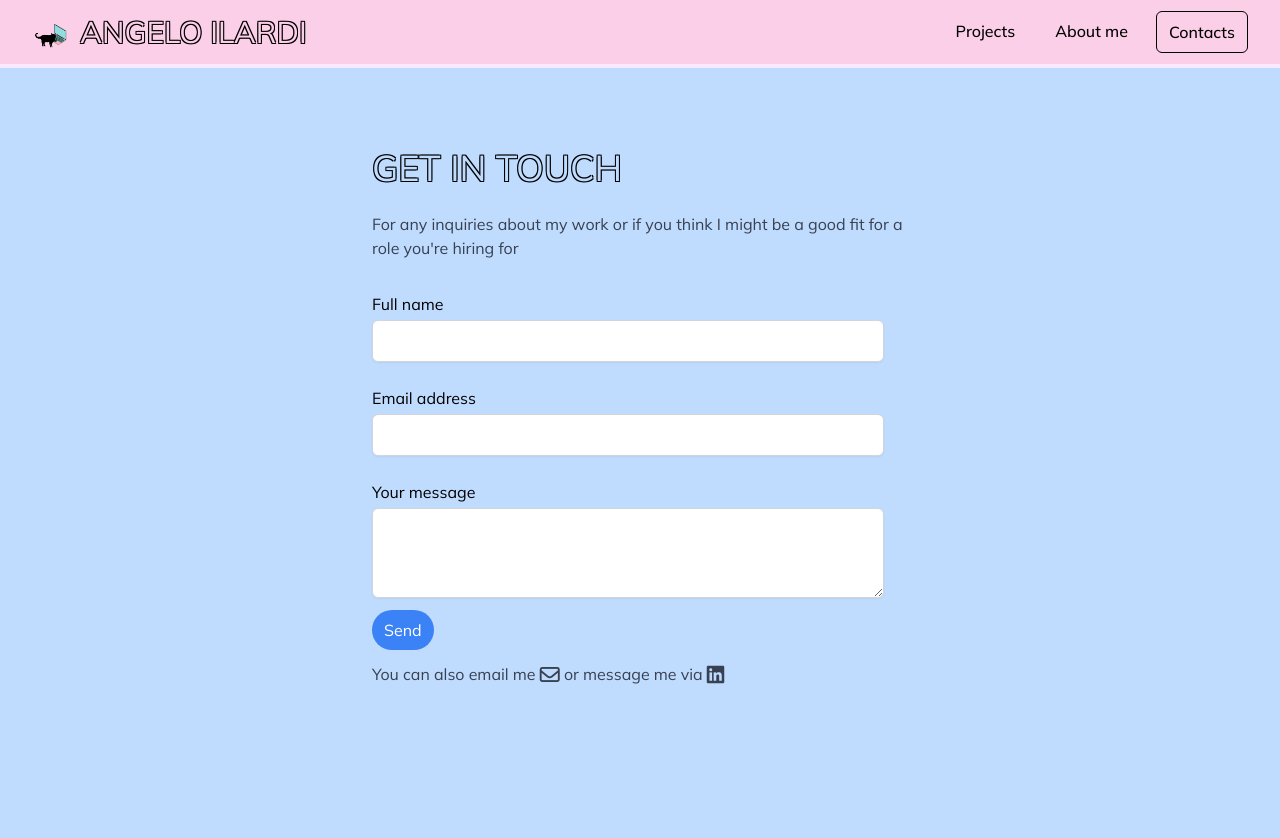
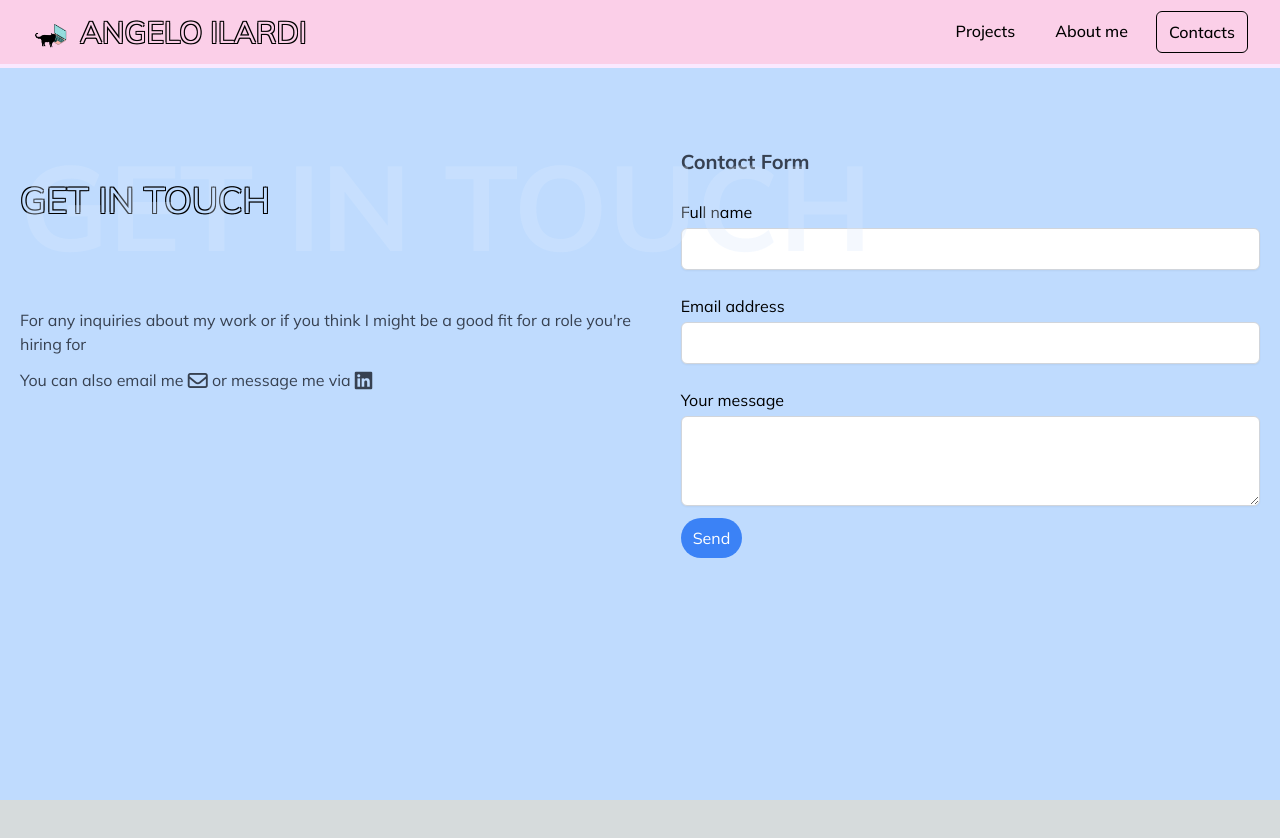
Before and after one commit to angeloilardi/new-portfolio, a Next.js app: page /contacts in a window 1280 px wide. Shown: the top 838 px of the page. After the commit the page ends 800 px from the top, so only its background shows below. Built offline with nearby package versions, Linux system fonts and the light colour scheme.

Commit message:
small design changes

```diff
--- a/app/aboutme/page.tsx
+++ b/app/aboutme/page.tsx
@@ -7,10 +7,13 @@ export default function AboutMe() {
   return (
     <>
       <div className="flex flex-col-reverse md:flex-row align-middle">
-        <div className="presentation basis-1/2 shrink-0 flex-row p-16 text-black dark:text-pink-200">
-          <h1 className="outline-text text-blue-200 mb-6 text-4xl dark:text-slate-400 dark:font-bold">
-            ABOUT ME
-          </h1>
+        <div className="presentation md:basis-2/3 shrink-0 flex-row p-16 text-black dark:text-pink-200">
+          <div className="relative">
+            <h1 className="outline-text text-blue-200 py-16 text-4xl dark:text-slate-400 dark:font-bold">
+              ABOUT ME
+            </h1>
+            <div className="bg-text">ABOUT ME</div>
+          </div>
           <p className="mb-3">
             Hey, I&apos;m Angelo Ilardi, a Frontend Developer from London (UK).
           </p>
@@ -43,7 +46,7 @@ export default function AboutMe() {
             team.
           </p>
         </div>
-        <div className="profile-pic basis-1/2 flex align-middle">
+        <div className="profile-pic md:basis-1/3 flex align-middle p-8">
           <Image
             src="/profile.jpeg"
             width={300}
--- a/app/components/ContactForm.tsx
+++ b/app/components/ContactForm.tsx
@@ -3,16 +3,8 @@ import { FontAwesomeIcon } from "@fortawesome/react-fontawesome";
 
 export default function Form() {
   return (
-    <div className="mx-auto max-w-xl px-5">
-      <div className="py-12 text-gray-700 dark:text-pink-200">
-        <h2 className="text-4xl outline-text text-blue-200 mb-6 dark:text-slate-400 dark:font-bold">
-          GET IN TOUCH
-        </h2>
-        <p className="">
-          For any inquiries about my work or if you think I might be a good fit
-          for a role you&apos;re hiring for
-        </p>
-        <div className="mt-8 max-w-lg">
+    <div className="mt-8 basis-1/2">
+      <p className=" pb-6 font-bold text-xl">Contact Form</p>
       <form
         action="https://formsubmit.co/2b5a0c554cbe020fae0c799111bac22a"
         method="POST"
@@ -84,22 +76,14 @@ export default function Form() {
           className="rounded-full bg-blue-500 text-white px-3 py-2 mt-3 dark:bg-slate-600 dark:hover:bg-slate-700 group"
           type="submit"
         >
-              Send <FontAwesomeIcon icon={faArrowRight} className="h-4 w-4 group-hover:inline hidden" />
+          Send{" "}
+          <FontAwesomeIcon
+            icon={faArrowRight}
+            className="h-4 w-4 group-hover:inline hidden"
+          />
         </button>
       </form>
       <div className="block"></div>
     </div>
-        <p className=" mt-3">
-          You can also email me{" "}
-          <a href="mailto:angeloilardi.dev@gmail.com">
-            <i className="fa-regular fa-envelope fa-lg"></i>
-          </a>{" "}
-          or message me via{" "}
-          <a href="https://www.linkedin.com/in/angelo-ilardi/" target="_blank">
-            <i className="fa-brands fa-linkedin fa-lg"></i>
-          </a>
-        </p>
-      </div>
-    </div>
   );
 }
--- a/app/components/Navbar.tsx
+++ b/app/components/Navbar.tsx
@@ -42,7 +42,7 @@ export default function Navbar() {
                 <div className="flex items-center gap-2 ml-10 md:ml-0">
                   <Image src="/cat.png" alt="" height={40} width={40} />
                   <a
-                    className="outline-text text-pink-200 sm:text-3xl text-2xl"
+                    className="outline-text text-pink-200 sm:text-3xl text-2xl hover:text-black"
                     href="/"
                   >
                     ANGELO ILARDI
--- a/app/components/ProjectCard.tsx
+++ b/app/components/ProjectCard.tsx
@@ -14,11 +14,11 @@ export default function ProjectCard({
   gh: string;
 }) {
   return (
-    <div className="max-w-sm bg-white border-4 border-pink-200 rounded-lg dark:bg-gray-800 dark:border-gray-700 mb-6 mx-auto md:flex md:h-max md:flex-row-reverse  md:min-h-fit md:w-10/12 md:max-w-3xl hover:shadow-md dark:hover:border-gray-900 hover:border-pink-300 overflow-auto">
+    <div className="max-w-sm bg-white border-4 border-pink-200 rounded-lg dark:bg-gray-800 dark:border-gray-700 mb-6 mx-auto md:flex md:flex-row-reverse  md:h-[250px] md:w-10/12 md:max-w-2xl hover:shadow-md dark:hover:border-gray-900 hover:border-pink-300 overflow-auto">
       <div className="basis-1/2">
         <a href={url} target="_blank" className="h-full block">
           <Image
-            className="hover:opacity-60 aspect-auto object-fill h-full"
+            className="hover:opacity-60 aspect-auto object-cover h-full"
             src={img}
             alt={`Preview of ${name}`}
             width={400}
--- a/app/contacts/page.tsx
+++ b/app/contacts/page.tsx
@@ -1,12 +1,40 @@
-
 import Form from "../components/ContactForm";
 
 export default function Contacts() {
   return (
     <>
-
-        <Form></Form>
-
+      <div className="mx-auto px-5">
+        <div className="py-12 w-full text-gray-700 dark:text-pink-200 md:flex md:gap-6">
+          <div>
+            <div className="relative">
+              <h2 className="text-4xl outline-text text-blue-200 mb-6 dark:text-slate-400 dark:font-bold py-16">
+                GET IN TOUCH
+              </h2>
+              <div className="bg-text">
+                GET IN TOUCH
+              </div>
+            </div>
+            <p className="">
+              For any inquiries about my work or if you think I might be a good
+              fit for a role you&apos;re hiring for
+            </p>
+            <p className=" mt-3">
+              You can also email me{" "}
+              <a href="mailto:angeloilardi.dev@gmail.com">
+                <i className="fa-regular fa-envelope fa-lg"></i>
+              </a>{" "}
+              or message me via{" "}
+              <a
+                href="https://www.linkedin.com/in/angelo-ilardi/"
+                target="_blank"
+              >
+                <i className="fa-brands fa-linkedin fa-lg"></i>
+              </a>
+            </p>
+          </div>
+          <Form></Form>
+        </div>
+      </div>
     </>
   );
 }
--- a/app/globals.css
+++ b/app/globals.css
@@ -1,6 +1,12 @@
 @tailwind base;
 @tailwind components;
 @tailwind utilities;
+
+@layer components {
+.bg-text {
+  @apply text-[120px] font-bold text-blue-100 absolute top-0 left-0 z-0 opacity-30 overflow-hidden whitespace-nowrap
+}
+}
 
 :root {
   --foreground-rgb: 0, 0, 0;
@@ -30,6 +36,7 @@ body {
   text-shadow: -1px -1px 0 #000, 1px -1px 0 #000, -1px 1px 0 #000,
     1px 1px 0 #000;
 }
+
 
 #fish {
   animation: swim 10s linear backwards infinite;
--- a/app/layout.tsx
+++ b/app/layout.tsx
@@ -21,8 +21,8 @@ export default function RootLayout({
     <html lang="en">
       <Script src="https://kit.fontawesome.com/76d4d94d08.js" />
       <body className={mulish.className}>
-        <Navbar />
-        <div className="min-h-screen bg-blue-200 align-middle dark:bg-slate-800 py-8 dark:text-pink-200">
+        <div className="min-h-screen bg-blue-200 align-middle dark:bg-slate-800 dark:text-pink-200">
+          <Navbar />
           {children}
           <Analytics />
         </div>
--- a/app/page.tsx
+++ b/app/page.tsx
@@ -3,9 +3,9 @@
 export default function Home() {
   return (
     <>
-        <div className="flex sm:pt-16 flex-col-reverse md:flex md:flex-row-reverse items-center justify-around px-12">
-          <div className="align-center px-8 mt-16 text-black dark:text-pink-200">
-            <h1 className="text-5xl">HEY, I&apos;M ANGELO ILARDI</h1>
+        <div className="flex pb-8 flex-col-reverse md:flex md:flex-row-reverse items-center justify-around px-12 sm:pt-16">
+          <div className="align-center px-8 mt-16 text-black dark:text-pink-200 max-w-xl text-center">
+            <h1 className="text-5xl text-sha">HEY, I&apos;M ANGELO ILARDI</h1>
             <h2 className="mt-6 text-2xl mb-8">
               I&apos;m a{" "}
               <span className="bg-pink-200 dark:text-slate-600">
--- a/app/projects/page.tsx
+++ b/app/projects/page.tsx
@@ -48,12 +48,15 @@ export default async function Projects() {
   const projects = await getProjects();
 
   return (
-    <>
-        <h1 className="text-center mb-8 outline-text text-blue-200 text-5xl dark:text-slate-400 font-bold">
+    <div className="py-6">
+      <div className="relative">
+        <h1 className="py-16 outline-text text-blue-200 text-5xl dark:text-slate-400 font-bold z-10 relative text-center">
           PROJECTS
         </h1>
-        <div className="sm:flex sm:justify-center sm:flex-wrap sm:flex-col sm:align-middle mx-4">
-          {projects.map((project:Project) => {
+        <div className="bg-text text-center mx-auto left-0 right-0">PROJECTS</div>
+      </div>
+      <div className="sm:flex sm:justify-center sm:flex-wrap sm:align-middle mx-4">
+        {projects.map((project: Project) => {
           return (
             <ProjectCard
               key={project.id}
@@ -66,6 +69,6 @@ export default async function Projects() {
           );
         })}
       </div>
-    </>
+    </div>
   );
 }
```
Lines whose indentation alone changed are shown as unchanged.
